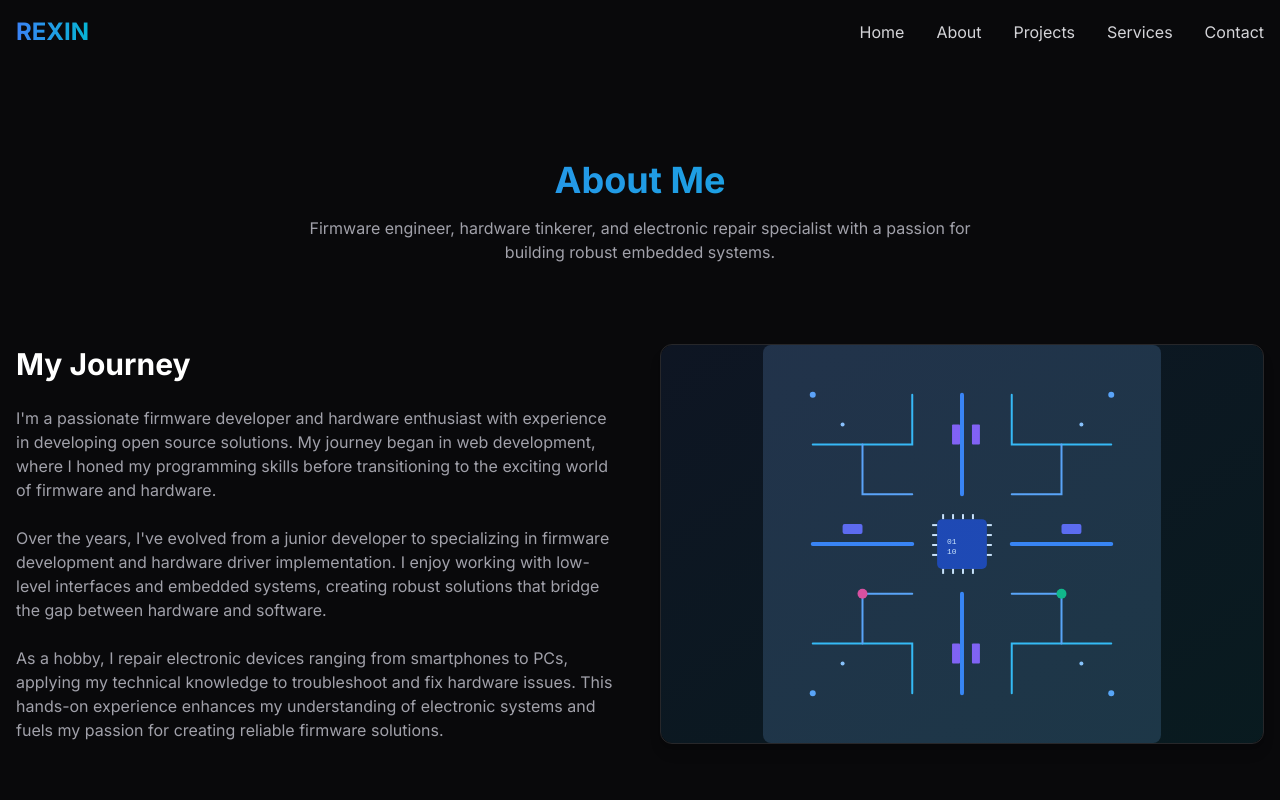
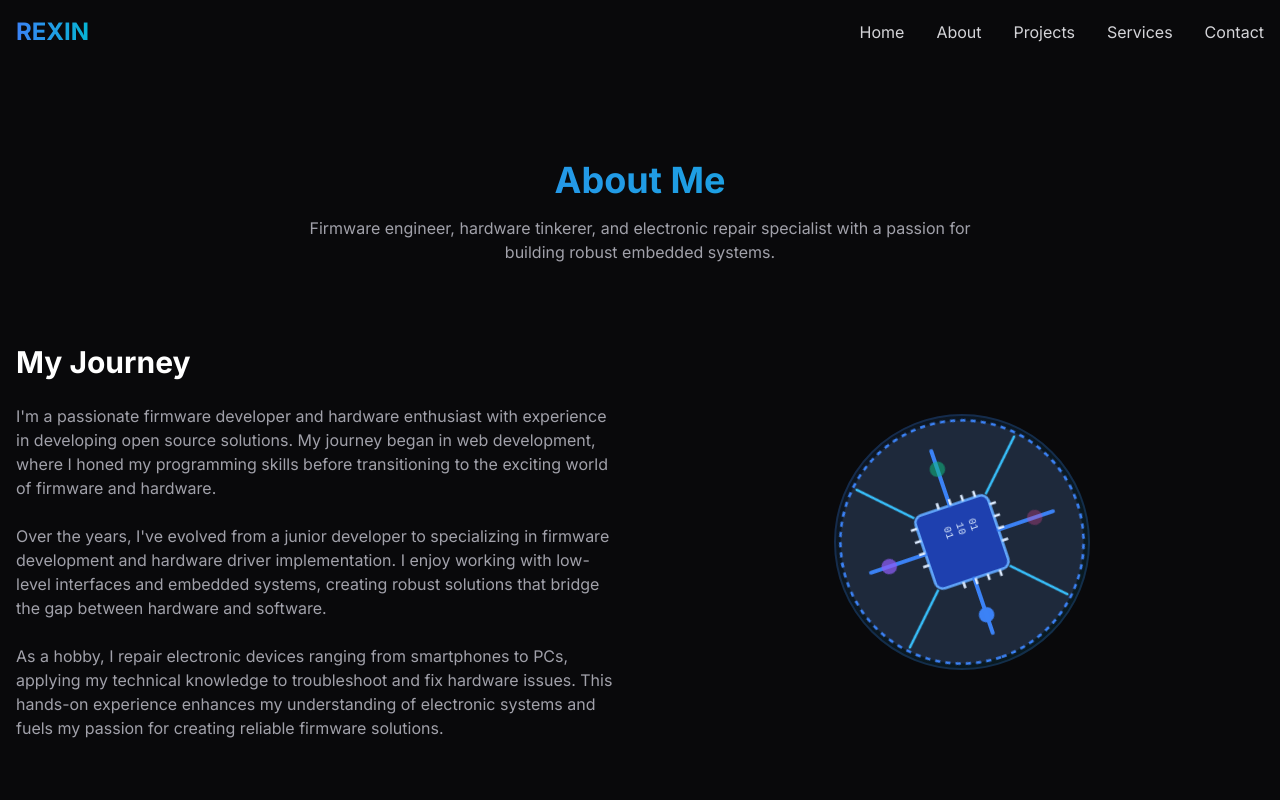
Before and after one commit to rexinscfu/rexin, a Next.js app: page /about in a window 1280 px wide. Shown: the top 800 px of the page. Built offline with nearby package versions, Linux system fonts and the light colour scheme.

Commit message:
update: Convert CircuitSvg to animated rotating avatar

```diff
--- a/src/app/about/page.tsx
+++ b/src/app/about/page.tsx
@@ -81,13 +81,18 @@ export default function AboutPage() {
         </motion.div>
 
         <motion.div
-          className="relative h-[400px] rounded-xl overflow-hidden border border-zinc-800 shadow-lg"
+          className="relative flex items-center justify-center"
           initial={{ opacity: 0, scale: 0.9 }}
           animate={bioInView ? { opacity: 1, scale: 1 } : { opacity: 0, scale: 0.9 }}
           transition={{ duration: 0.7, delay: 0.2 }}
         >
-          <div className="absolute inset-0 bg-gradient-to-br from-blue-500/10 to-cyan-500/10 z-10 rounded-xl"></div>
-          <CircuitSvg />
+          <div className="w-48 h-48 md:w-64 md:h-64 relative">
+            <div className="absolute inset-0 rounded-full bg-gradient-to-br from-blue-500/10 to-cyan-500/10 z-0"></div>
+            <div className="w-full h-full relative z-10">
+              <CircuitSvg />
+            </div>
+            <div className="absolute inset-0 rounded-full border-2 border-blue-500/20 z-20"></div>
+          </div>
         </motion.div>
       </section>
 
--- a/src/components/ui/CircuitSvg.tsx
+++ b/src/components/ui/CircuitSvg.tsx
@@ -4,132 +4,140 @@ import { motion } from 'framer-motion';
 
 export function CircuitSvg() {
   return (
+    <motion.div
+      initial={{ rotate: 0 }}
+      animate={{ rotate: 360 }}
+      transition={{
+        duration: 30,
+        repeat: Infinity,
+        ease: "linear"
+      }}
+      className="w-full h-full"
+    >
       <svg
-      viewBox="0 0 400 400"
+        viewBox="0 0 200 200"
         fill="none"
         xmlns="http://www.w3.org/2000/svg"
         className="w-full h-full"
       >
-      {/* Background */}
-      <rect width="400" height="400" fill="#1F2937" rx="8" />
+        {/* Background Circle */}
+        <circle cx="100" cy="100" r="95" fill="#1E293B" />
+        <circle cx="100" cy="100" r="95" stroke="#3B82F6" strokeWidth="2" strokeDasharray="4 4" />
 
-      {/* Main circuit board paths */}
+        {/* CPU Chip */}
+        <motion.rect
+          x="70"
+          y="70"
+          width="60"
+          height="60"
+          rx="6"
+          fill="#1E40AF"
+          stroke="#60A5FA"
+          strokeWidth="2"
+          initial={{ scale: 0 }}
+          animate={{ scale: 1 }}
+          transition={{ duration: 0.6, delay: 0.5 }}
+        />
+
+        {/* Animated Circuit Paths */}
         <motion.path
-        d="M50 200 H150 M250 200 H350 M200 50 V150 M200 250 V350"
+          d="M100 25 V70 M100 130 V175 M25 100 H70 M130 100 H175"
           stroke="#3B82F6"
-        strokeWidth="4"
+          strokeWidth="3"
           strokeLinecap="round"
           initial={{ pathLength: 0 }}
           animate={{ pathLength: 1 }}
-        transition={{ duration: 2, ease: "easeInOut" }}
+          transition={{ duration: 1.5, ease: "easeInOut" }}
         />
 
-      {/* Circuit traces */}
+        {/* Diagonal Traces */}
         <motion.path
-        d="M50 100 H150 V50 M350 100 H250 V50 M50 300 H150 V350 M350 300 H250 V350"
+          d="M35 35 L70 70 M165 35 L130 70 M35 165 L70 130 M165 165 L130 130"
           stroke="#38BDF8"
           strokeWidth="2"
           strokeLinecap="round"
           initial={{ pathLength: 0 }}
           animate={{ pathLength: 1 }}
-        transition={{ duration: 2, delay: 0.5, ease: "easeInOut" }}
-      />
-
-      {/* Connecting traces */}
-      <motion.path
-        d="M100 100 V150 H150 M300 100 V150 H250 M100 300 V250 H150 M300 300 V250 H250"
-        stroke="#60A5FA"
-        strokeWidth="2"
-        strokeLinecap="round"
-        initial={{ pathLength: 0 }}
-        animate={{ pathLength: 1 }}
-        transition={{ duration: 1.5, delay: 1, ease: "easeInOut" }}
-      />
-
-      {/* CPU/Microcontroller */}
-      <motion.rect
-        x="175"
-        y="175"
-        width="50"
-        height="50"
-        rx="5"
-        fill="#1E40AF"
-        initial={{ scale: 0, opacity: 0 }}
-        animate={{ scale: 1, opacity: 1 }}
-        transition={{ duration: 0.5, delay: 1.5 }}
+          transition={{ duration: 1.5, delay: 0.8, ease: "easeInOut" }}
         />
 
         {/* Pin connections */}
         <motion.g
           initial={{ opacity: 0 }}
           animate={{ opacity: 1 }}
-        transition={{ duration: 0.5, delay: 2 }}
+          transition={{ duration: 0.5, delay: 1.5 }}
         >
-        <rect x="170" y="180" width="5" height="2" fill="#DBEAFE" />
-        <rect x="170" y="190" width="5" height="2" fill="#DBEAFE" />
-        <rect x="170" y="200" width="5" height="2" fill="#DBEAFE" />
-        <rect x="170" y="210" width="5" height="2" fill="#DBEAFE" />
-        <rect x="225" y="180" width="5" height="2" fill="#DBEAFE" />
-        <rect x="225" y="190" width="5" height="2" fill="#DBEAFE" />
-        <rect x="225" y="200" width="5" height="2" fill="#DBEAFE" />
-        <rect x="225" y="210" width="5" height="2" fill="#DBEAFE" />
-        <rect x="180" y="170" width="2" height="5" fill="#DBEAFE" />
-        <rect x="190" y="170" width="2" height="5" fill="#DBEAFE" />
-        <rect x="200" y="170" width="2" height="5" fill="#DBEAFE" />
-        <rect x="210" y="170" width="2" height="5" fill="#DBEAFE" />
-        <rect x="180" y="225" width="2" height="5" fill="#DBEAFE" />
-        <rect x="190" y="225" width="2" height="5" fill="#DBEAFE" />
-        <rect x="200" y="225" width="2" height="5" fill="#DBEAFE" />
-        <rect x="210" y="225" width="2" height="5" fill="#DBEAFE" />
+          <rect x="65" y="78" width="5" height="2" fill="#DBEAFE" />
+          <rect x="65" y="88" width="5" height="2" fill="#DBEAFE" />
+          <rect x="65" y="98" width="5" height="2" fill="#DBEAFE" />
+          <rect x="65" y="108" width="5" height="2" fill="#DBEAFE" />
+          <rect x="130" y="78" width="5" height="2" fill="#DBEAFE" />
+          <rect x="130" y="88" width="5" height="2" fill="#DBEAFE" />
+          <rect x="130" y="98" width="5" height="2" fill="#DBEAFE" />
+          <rect x="130" y="108" width="5" height="2" fill="#DBEAFE" />
+          <rect x="78" y="65" width="2" height="5" fill="#DBEAFE" />
+          <rect x="88" y="65" width="2" height="5" fill="#DBEAFE" />
+          <rect x="98" y="65" width="2" height="5" fill="#DBEAFE" />
+          <rect x="108" y="65" width="2" height="5" fill="#DBEAFE" />
+          <rect x="78" y="130" width="2" height="5" fill="#DBEAFE" />
+          <rect x="88" y="130" width="2" height="5" fill="#DBEAFE" />
+          <rect x="98" y="130" width="2" height="5" fill="#DBEAFE" />
+          <rect x="108" y="130" width="2" height="5" fill="#DBEAFE" />
         </motion.g>
 
-      {/* Electronic components */}
+        {/* Binary code on chip */}
         <motion.g
           initial={{ opacity: 0 }}
           animate={{ opacity: 1 }}
-        transition={{ duration: 0.5, delay: 2.2 }}
+          transition={{ duration: 0.5, delay: 1.8 }}
         >
-        {/* Resistors */}
-        <rect x="80" y="180" width="20" height="10" rx="2" fill="#6366F1" />
-        <rect x="300" y="180" width="20" height="10" rx="2" fill="#6366F1" />
-
-        {/* Capacitors */}
-        <rect x="190" y="80" width="8" height="20" rx="1" fill="#8B5CF6" />
-        <rect x="210" y="80" width="8" height="20" rx="1" fill="#8B5CF6" />
-        <rect x="190" y="300" width="8" height="20" rx="1" fill="#8B5CF6" />
-        <rect x="210" y="300" width="8" height="20" rx="1" fill="#8B5CF6" />
-
-        {/* LEDs */}
-        <circle cx="100" cy="250" r="5" fill="#EC4899" />
-        <circle cx="300" cy="250" r="5" fill="#10B981" />
+          <text x="85" y="90" fill="#DBEAFE" fontFamily="monospace" fontSize="8">01</text>
+          <text x="85" y="100" fill="#DBEAFE" fontFamily="monospace" fontSize="8">10</text>
+          <text x="85" y="110" fill="#DBEAFE" fontFamily="monospace" fontSize="8">01</text>
         </motion.g>
 
-      {/* Binary code */}
-      <motion.g
-        initial={{ opacity: 0 }}
-        animate={{ opacity: 1 }}
-        transition={{ duration: 0.5, delay: 2.5 }}
-      >
-        <text x="185" y="200" fill="#DBEAFE" fontFamily="monospace" fontSize="8">01</text>
-        <text x="185" y="210" fill="#DBEAFE" fontFamily="monospace" fontSize="8">10</text>
-      </motion.g>
+        {/* Pulsing LED */}
+        <motion.circle
+          cx="100"
+          cy="40"
+          r="6"
+          fill="#EC4899"
+          initial={{ opacity: 0.3 }}
+          animate={{ opacity: [0.3, 1, 0.3] }}
+          transition={{ duration: 2, repeat: Infinity }}
+        />
 
-      {/* Small decorative dots */}
-      <motion.g
-        initial={{ opacity: 0 }}
-        animate={{ opacity: 1 }}
-        transition={{ duration: 0.8, delay: 2.8 }}
-      >
-        <circle cx="50" cy="50" r="3" fill="#60A5FA" />
-        <circle cx="350" cy="50" r="3" fill="#60A5FA" />
-        <circle cx="50" cy="350" r="3" fill="#60A5FA" />
-        <circle cx="350" cy="350" r="3" fill="#60A5FA" />
-
-        <circle cx="80" cy="80" r="2" fill="#93C5FD" />
-        <circle cx="320" cy="80" r="2" fill="#93C5FD" />
-        <circle cx="80" cy="320" r="2" fill="#93C5FD" />
-        <circle cx="320" cy="320" r="2" fill="#93C5FD" />
+        {/* Glowing dots */}
+        <motion.g>
+          <motion.circle
+            cx="40"
+            cy="100"
+            r="6"
+            fill="#10B981"
+            initial={{ opacity: 0.3 }}
+            animate={{ opacity: [0.3, 1, 0.3] }}
+            transition={{ duration: 2, repeat: Infinity, delay: 0.5 }}
+          />
+          <motion.circle
+            cx="160"
+            cy="100"
+            r="6"
+            fill="#3B82F6"
+            initial={{ opacity: 0.3 }}
+            animate={{ opacity: [0.3, 1, 0.3] }}
+            transition={{ duration: 2, repeat: Infinity, delay: 1 }}
+          />
+          <motion.circle
+            cx="100"
+            cy="160"
+            r="6"
+            fill="#8B5CF6"
+            initial={{ opacity: 0.3 }}
+            animate={{ opacity: [0.3, 1, 0.3] }}
+            transition={{ duration: 2, repeat: Infinity, delay: 1.5 }}
+          />
         </motion.g>
       </svg>
+    </motion.div>
   );
 }
```
Lines whose indentation alone changed are shown as unchanged.
